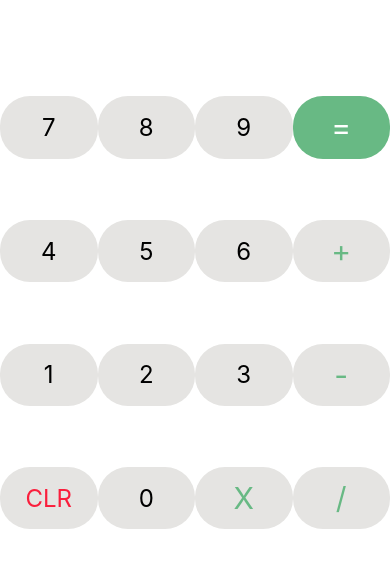
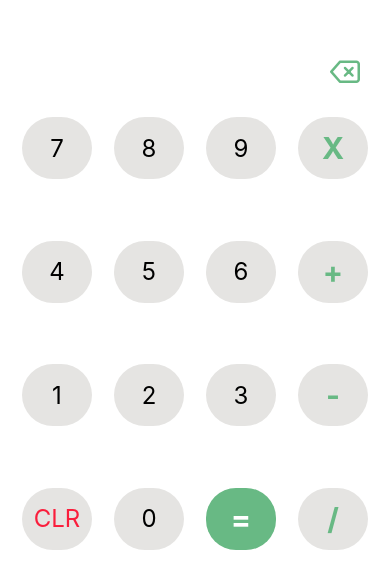
Before and after one commit to itay-az/React-Native_Calculator, a React Native app: screen / in a window 390 px wide. Shown: the part 232-820 px from the top of the page. Built offline with nearby package versions, Linux system fonts and the light colour scheme.

Commit message:
last design

```diff
--- a/App.js
+++ b/App.js
@@ -3,6 +3,7 @@ import {View,TouchableOpacity,Text,SafeAreaView} from 'react-native';
 import styles from './style';
 import { firstRow,secondRow,thirdRow,fourthRow } from './Arr';
 import * as math from 'mathjs';
+import Feather from 'react-native-vector-icons/Feather';
 
 const App = () => {
   const [title,setTitle] = useState('');
@@ -10,6 +11,9 @@ const App = () => {
   const handleClick = (txt) => {
     if(txt === '=') {
       setTitle(math.evaluate(title));
+    }
+    else if(txt ==='DEL') {
+      setTitle(title.substring(0,title.length-1));
     }
     else if(txt ==='CLR') {
       setTitle('');
@@ -40,11 +44,17 @@ const App = () => {
         <Text style={styles.textRes} >{title}</Text>
       </View>
 
+      <View style={styles.newRow}>
+        <TouchableOpacity onPress={() => handleClick("DEL")} >
+          <Feather name='delete' size={30} color={'#68B984'} />
+        </TouchableOpacity>
+      </View>
+
       <View style={styles.row}>
         {firstRow.map((btn => {
           return(
-            <TouchableOpacity onPress={() => handleClick(btn.txt)} style={btn.txt === "=" ? styles.buttonGreen : styles.button}>
-            <Text style={btn.txt === "=" ? styles.textWhite : styles.text}>{btn.txt}</Text>
+            <TouchableOpacity onPress={() => handleClick(btn.txt)} style={styles.button}>
+            <Text style={btn.txt === "X" ? styles.textGreen : styles.text}>{btn.txt}</Text>
           </TouchableOpacity>
           )
         }))}
@@ -73,8 +83,8 @@ const App = () => {
       <View style={styles.row}>
         {fourthRow.map((btn => {
           return(
-            <TouchableOpacity onPress={() => handleClick(btn.txt)} style={styles.button}>
-            <Text style={btn.txt === "CLR" ? styles.textRed : btn.txt === "X" || btn.txt === "/" ? styles.textGreen : styles.text}>{btn.txt}</Text>
+            <TouchableOpacity onPress={() => handleClick(btn.txt)} style={btn.txt === "=" ? styles.buttonGreen : styles.button}>
+            <Text style={btn.txt === "CLR" ? styles.textRed : btn.txt === "=" ? styles.textWhite : btn.txt === "/" ? styles.textGreen : styles.text}>{btn.txt}</Text>
           </TouchableOpacity>
           )
         }))}
--- a/Arr.js
+++ b/Arr.js
@@ -2,7 +2,7 @@ export const firstRow = [
     {id:1,txt:'7'},
     {id:2,txt:'8'},
     {id:3,txt:'9'},
-    {id:4,txt:'='},
+    {id:11,txt:'X'},
 ];
 
 export const secondRow = [
@@ -22,6 +22,6 @@ export const thirdRow = [
 export const fourthRow = [
     {id:9,txt:'CLR'},
     {id:10,txt:'0'},
-    {id:11,txt:'X'},
+    {id:4,txt:'='},
     {id:12,txt:'/'},
 ];
--- a/package.json
+++ b/package.json
@@ -13,7 +13,8 @@
     "expo-status-bar": "~1.4.2",
     "mathjs": "^11.5.0",
     "react": "18.1.0",
-    "react-native": "0.70.5"
+    "react-native": "0.70.5",
+    "react-native-vector-icons": "^9.2.0"
   },
   "devDependencies": {
     "@babel/core": "^7.12.9"
--- a/style.js
+++ b/style.js
@@ -1,9 +1,17 @@
 import { StyleSheet } from "react-native";
+
+export const colors= {
+  green:'#68B984',
+  white:'#fff',
+  red:'#fa1e3c',
+  black:'#000',
+  lightGray:'#E5E4E2'
+};
 
 const styles = StyleSheet.create({
     container: {
         flex: 1,
-        backgroundColor: '#fff',
+        backgroundColor: colors.white,
         paddingHorizontal:10,
         paddingTop:20,
         alignItems: 'center',
@@ -20,7 +28,7 @@ const styles = StyleSheet.create({
       },
 
       text:{
-        color:'#000',
+        color:colors.black,
         fontSize:24,
         justifyContent:'center',
         alignItems:'center',
@@ -31,10 +39,11 @@ const styles = StyleSheet.create({
         width:'100%',
         height:'30%',
         flexDirection:'column',
-        backgroundColor:'#fff'
+        paddingTop:25,
+        backgroundColor:colors.white
       },
       textRes:{
-        color:'#000',
+        color:colors.black,
         display:'flex',
         alignItems:'flex-end',
         fontSize:48
@@ -43,37 +52,53 @@ const styles = StyleSheet.create({
         display:'flex',
         justifyContent:'center',
         alignItems:'center',
-        width:'25%',
+        width:'18%',
         height:'60%',
-        borderRadius:30,
-        backgroundColor:'#E5E4E2'
+        borderRadius:50,
+        backgroundColor:colors.lightGray
       },
       buttonGreen:{
         display:'flex',
         justifyContent:'center',
         alignItems:'center',
-        width:'25%',
+        width:'18%',
         height:'60%',
         borderRadius:30,
-        backgroundColor:'#68B984'
+        backgroundColor:colors.green
       },
       textRed:{
-        color:'#fa1e3c',
+        color:colors.red,
         fontSize:24,
         justifyContent:'center',
         alignItems:'center',
       },
       textGreen:{
-        color:'#68B984',
+        color:colors.green,
+        fontWeight:'bold',
         fontSize:30,
         justifyContent:'center',
         alignItems:'center',
       },
       textWhite:{
-        color:'#fff',
+        color:colors.white,
         fontSize:30,
         justifyContent:'center',
         alignItems:'center',
+        fontWeight:'bold',
+      },
+      deleteBtn:{
+          display:'flex',
+          justifyContent:'flex-end',
+          alignItems:'flex-end',
+          borderWidth:1,
+          borderColor:'#000'
+      },
+      newRow:{
+        display:'flex',
+        width:'100%',
+        height:'5%',
+        alignItems:'flex-end',
+        paddingHorizontal:30
       }
 
 
@@ -81,10 +106,4 @@ const styles = StyleSheet.create({
 });
 
 
-const colors= {
-  green:'#68B984',
-  white:'#fff',
-  red:'#fa1e3c'
-}
-
 export default styles;
```
Also changed, not shown: 1 other file (tests, documents, lock files or other folders).
